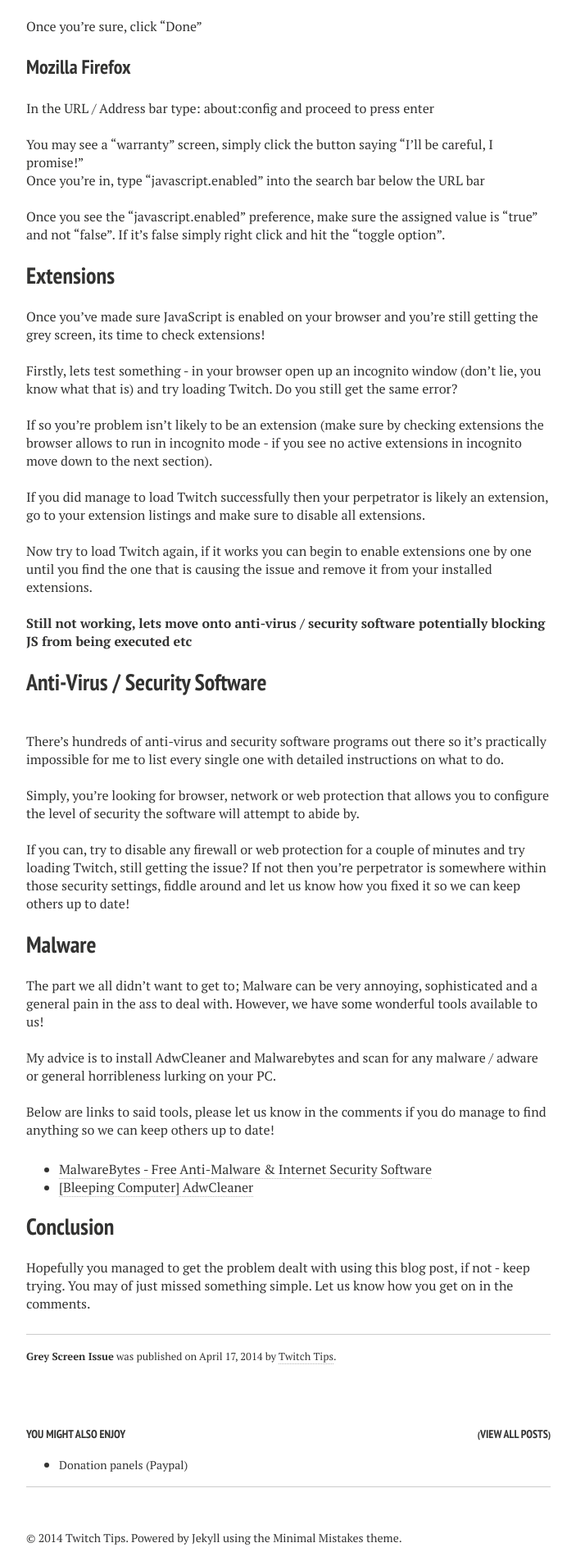
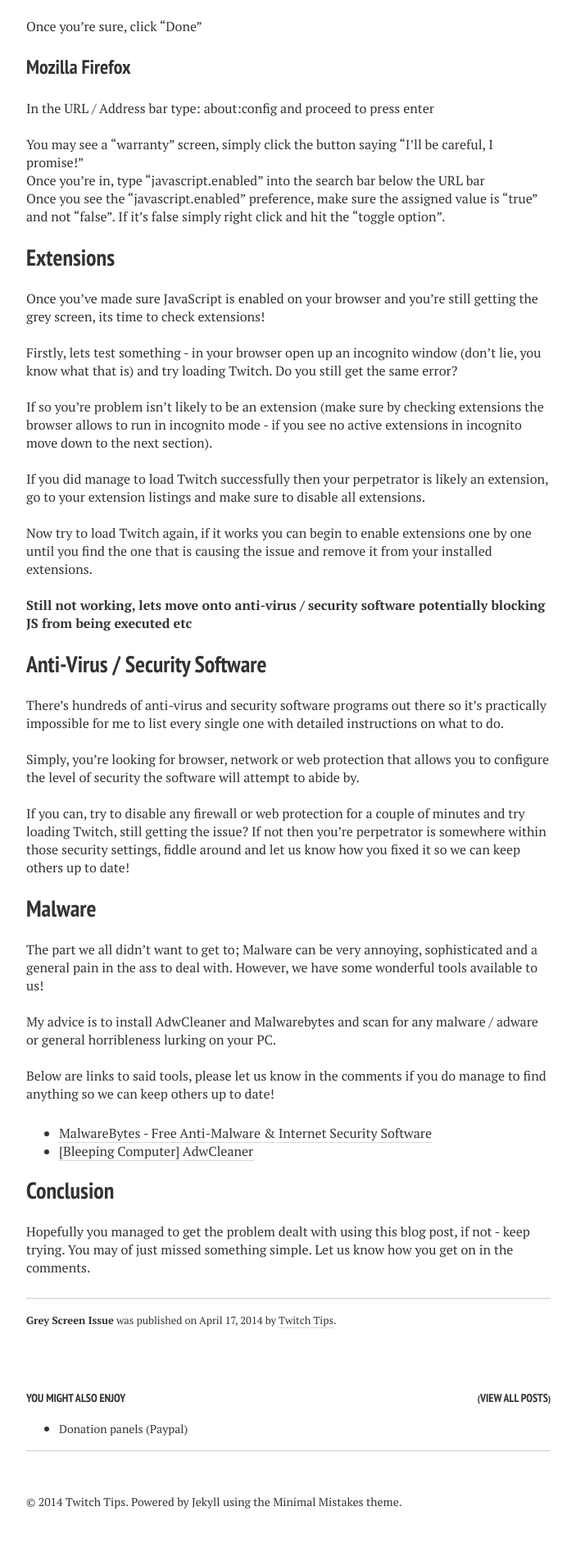
Before and after one commit to SolidPIPe/twitchtips, a Jekyll site: the page built from _posts/2014-04-17-grey-screen.md, in a window 1280 px wide. Shown: the part 877-2770 px from the top of the page at 82% size, without its empty margins (288-991 px from the left). Built offline with Jekyll 4.4.1, drawn with Linux system fonts in a browser that asks for light colours; nearby versions of some CDN libraries; comment, search, counter and statistics services are not loaded.

```diff
--- a/_posts/2014-04-17-grey-screen.md
+++ b/_posts/2014-04-17-grey-screen.md
@@ -42,7 +42,7 @@ Once you've made sure JavaScript is enabled on your browser and you're still get
 
 ## Anti-Virus / Security Software
 
-<br>There's hundreds of anti-virus and security software programs out there so it's practically impossible for me to list every single one with detailed instructions on what to do.
+There's hundreds of anti-virus and security software programs out there so it's practically impossible for me to list every single one with detailed instructions on what to do.
 <br>Simply, you're looking for browser, network or web protection that allows you to configure the level of security the software will attempt to abide by.
 <br>If you can, try to disable any firewall or web protection for a couple of minutes and try loading Twitch, still getting the issue? If not then you're perpetrator is somewhere within those security settings, fiddle around and let us know how you fixed it so we can keep others up to date!
 
```
